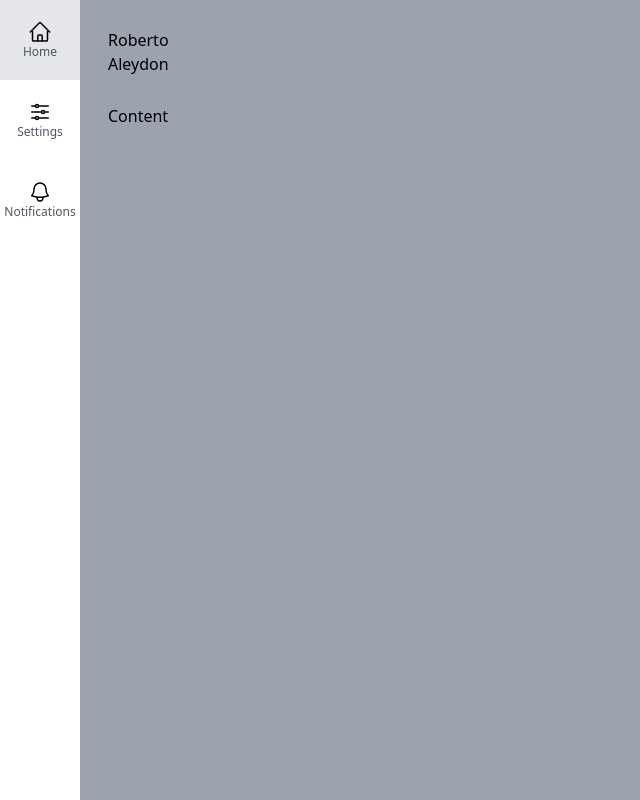
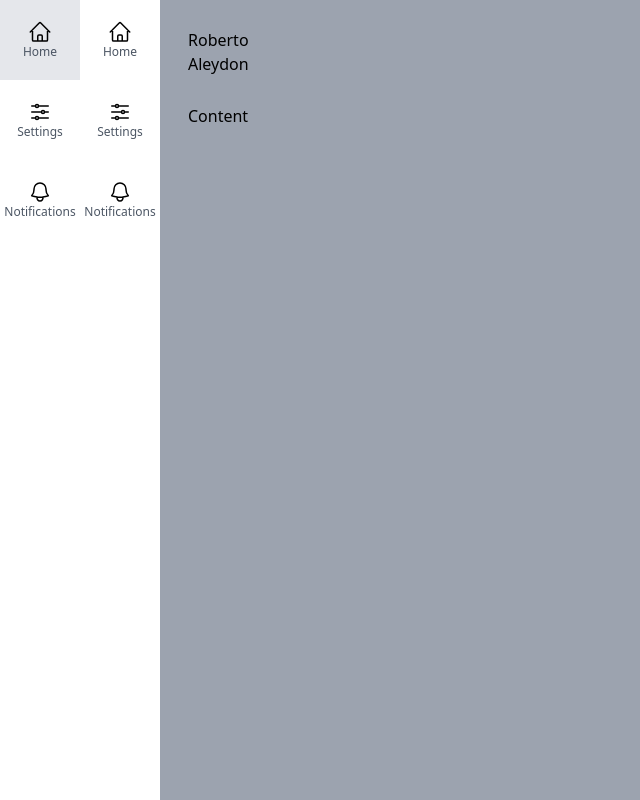
Before and after one commit to Aleydon/Dashboard-Admin, a Next.js app: page / in a window 1280 px wide. Shown: the whole page, without its empty margins (0-640 px from the left). Built offline with nearby package versions, Linux system fonts and the light colour scheme.

Commit message:
ADD: NavBar component

```diff
--- a/src/pages/_app.tsx
+++ b/src/pages/_app.tsx
@@ -1,6 +1,13 @@
+import { NavBar } from '@/components/navBar';
+
 import '@/styles/globals.css';
 import type { AppProps } from 'next/app';
 
 export default function App({ Component, pageProps }: AppProps) {
-  return <Component {...pageProps} />;
+  return (
+    <div className="flex h-screen w-screen">
+      <NavBar />
+      <Component {...pageProps} />
+    </div>
+  );
 }
```
